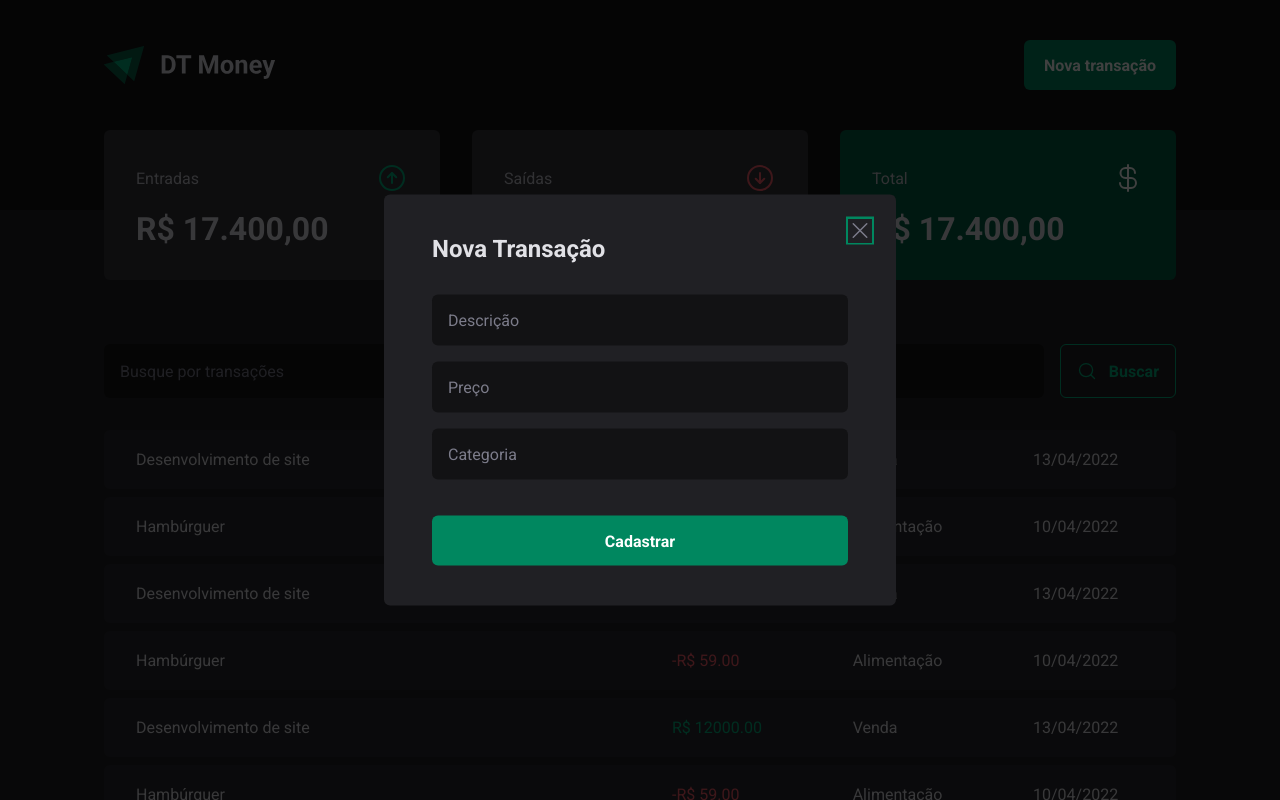
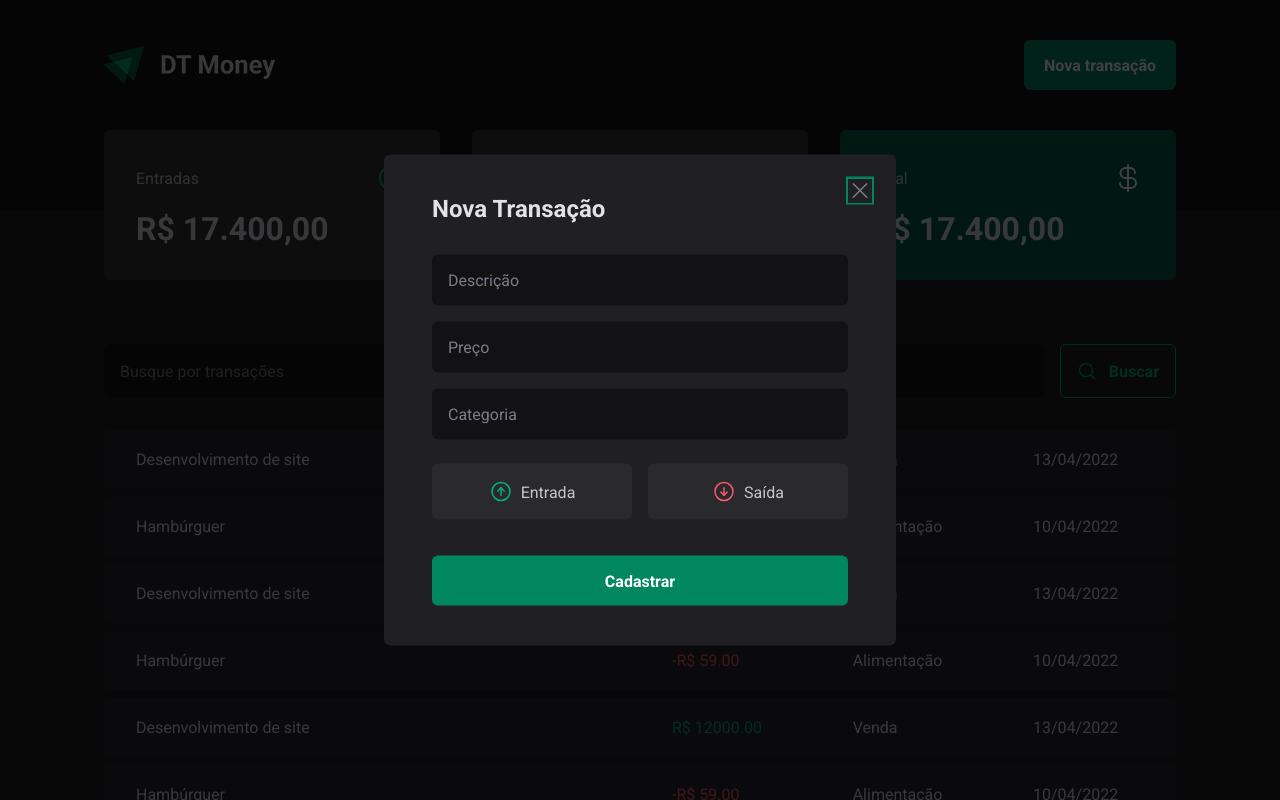
Before and after one commit to Mr1984-Pinheiro/ignite-03-dt-money, a React (Vite) app: page / in a window 1280 px wide. Both pictures are taken after a click on the button "Nova transação". Shown: the top 800 px of the page. Built offline with nearby package versions, Linux system fonts and the light colour scheme.

Commit message:
Estrutura visual - Botões de entrada e saída

```diff
--- a/src/components/NewTransactionModal/index.tsx
+++ b/src/components/NewTransactionModal/index.tsx
@@ -1,7 +1,13 @@
 import * as Dialog from "@radix-ui/react-dialog";
-import { X } from "phosphor-react";
+import { ArrowCircleDown, ArrowCircleUp, X } from "phosphor-react";
 
-import { CloseButton, Content, Overlay } from "./styles";
+import {
+  CloseButton,
+  Content,
+  Overlay,
+  TransactionType,
+  TransactionTypeButton,
+} from "./styles";
 
 export function NewTransactionModal() {
   return (
@@ -19,7 +25,16 @@
           <input type="text" placeholder="Descrição" required />
           <input type="number" placeholder="Preço" required />
           <input type="text" placeholder="Categoria" required />
-
+          <TransactionType>
+            <TransactionTypeButton variant="income">
+              <ArrowCircleUp size={24} />
+              Entrada
+            </TransactionTypeButton>
+            <TransactionTypeButton variant="outcome">
+              <ArrowCircleDown size={24} />
+              Saída
+            </TransactionTypeButton>
+          </TransactionType>
           <button type="submit">Cadastrar</button>
         </form>
       </Content>
--- a/src/components/NewTransactionModal/styles.ts
+++ b/src/components/NewTransactionModal/styles.ts
@@ -61,3 +61,30 @@
   cursor: pointer;
   color: ${props => props.theme["gray-500"]};
 `;
+
+export const TransactionType = styled.div`
+  display: grid;
+  grid-template-columns: repeat(2, 1fr);
+  gap: 1rem;
+  margin-top: 0.5rem;
+`;
+
+interface TransactionTypeButtonProps {
+  variant: 'income' | 'outcome';
+}
+
+export const TransactionTypeButton = styled.button<TransactionTypeButtonProps>`
+  background: ${props => props.theme["gray-700"]};
+  padding: 1rem;
+  display: flex;
+  align-items: center;
+  justify-content: center;
+  gap: 0.5rem;
+  border-radius: 6px;
+  cursor: pointer;
+  border: 0;
+  color: ${props => props.theme["gray-300"]};
+  svg {
+    color: ${props => props.variant === 'income' ? props.theme["green-300"] : props.theme["red-300"]};
+  }
+`;
```
